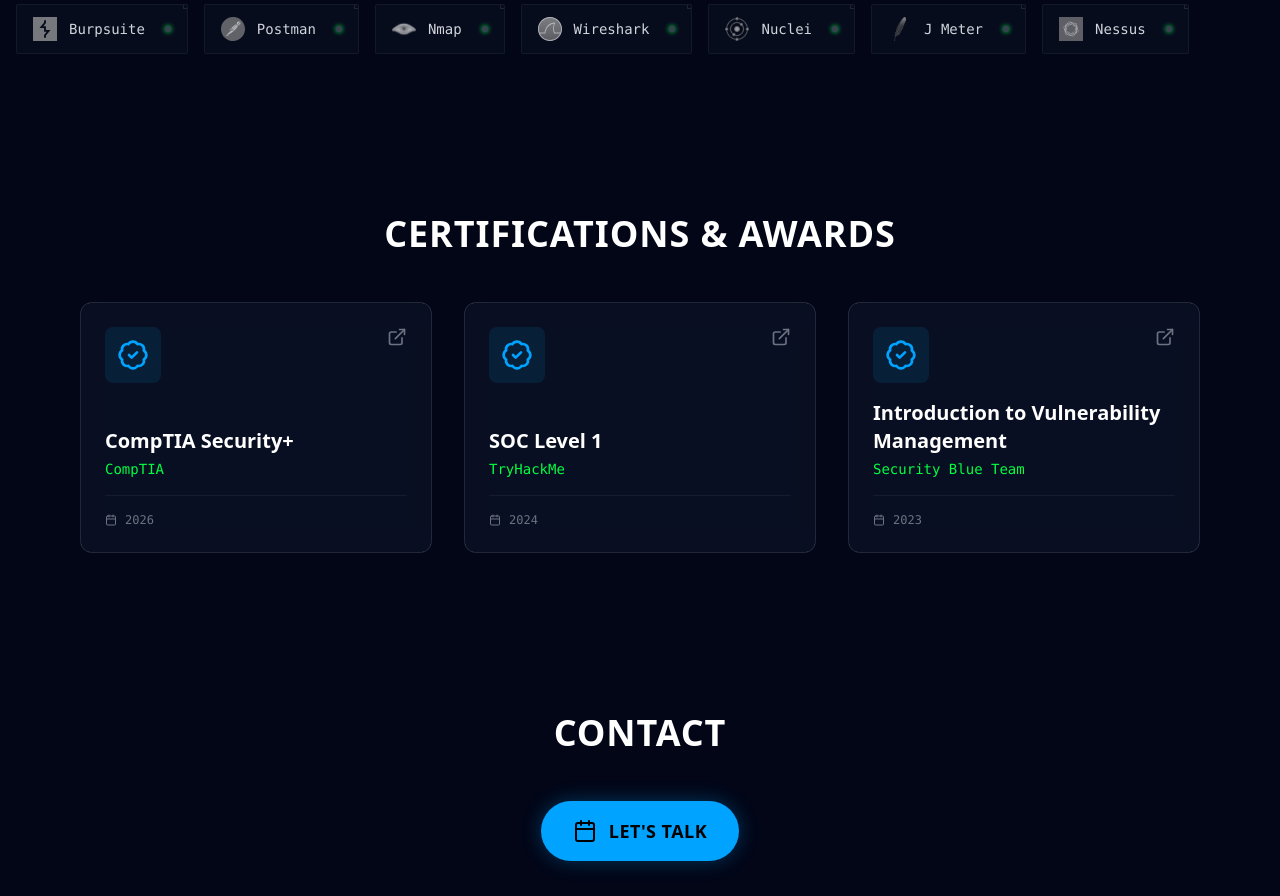
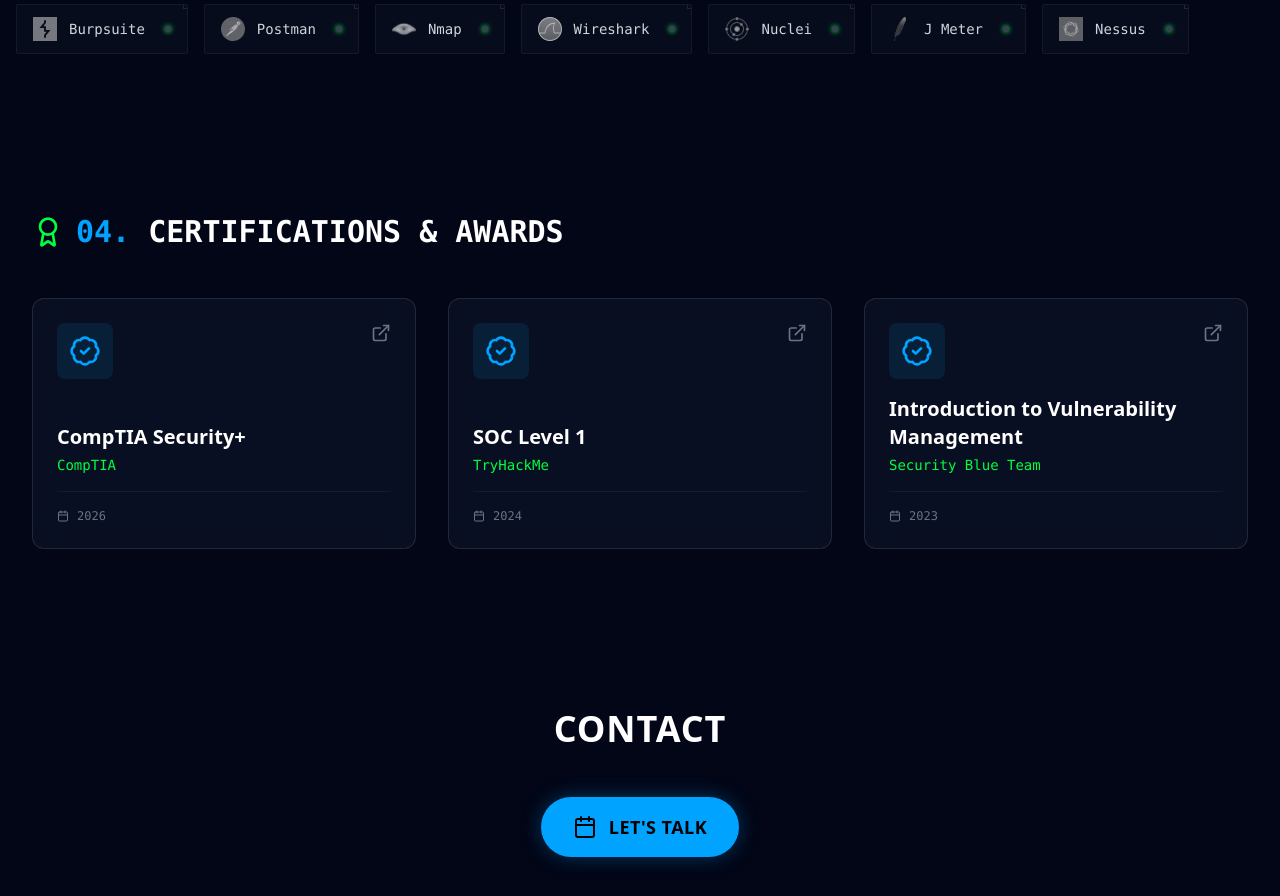
Before and after one commit to kshirsagar26/portfolio, a Next.js app: page / in a window 1280 px wide. Shown: the part 3680-4576 px from the top of the page. Built offline with nearby package versions, Linux system fonts and the light colour scheme; what tailwindcss-debug-screens would draw is missing.

Commit message:
animation added

```diff
--- a/src/components/CertificationsAwards.tsx
+++ b/src/components/CertificationsAwards.tsx
@@ -5,13 +5,17 @@ import GlassCard from "./ui/GlassCard";
 import { Award, ExternalLink, Calendar, BadgeCheck } from "lucide-react";
 import Link from "next/link";
 
+
 const CertificationsAwards = () => {
     return (
-        <section id="awards" className="py-20 px-4 relative">
-            <div className="max-w-6xl mx-auto px-4 z-10 relative">
-                <h2 className="text-4xl font-bold text-white text-center mb-12 uppercase tracking-wide">
-                    Certifications & Awards
-                </h2>
+        <section id="awards" className="py-20 px-4 relative bg-cyber-dark-bg">
+            <div className="max-w-7xl mx-auto px-4 z-10 relative">
+                <div className="flex items-center gap-3 mb-12">
+                    <Award className="text-cyber-green w-8 h-8" />
+                    <h2 className="text-3xl font-mono font-bold text-white">
+                        <span className="text-cyber-blue">04.</span> CERTIFICATIONS & AWARDS
+                    </h2>
+                </div>
 
                 <div className="grid grid-cols-1 md:grid-cols-2 lg:grid-cols-3 gap-8">
                     {awards.map((award, idx) => (
```
